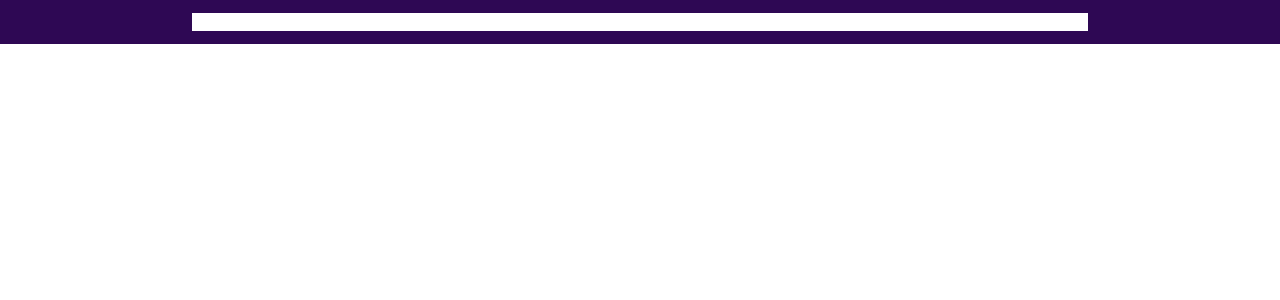
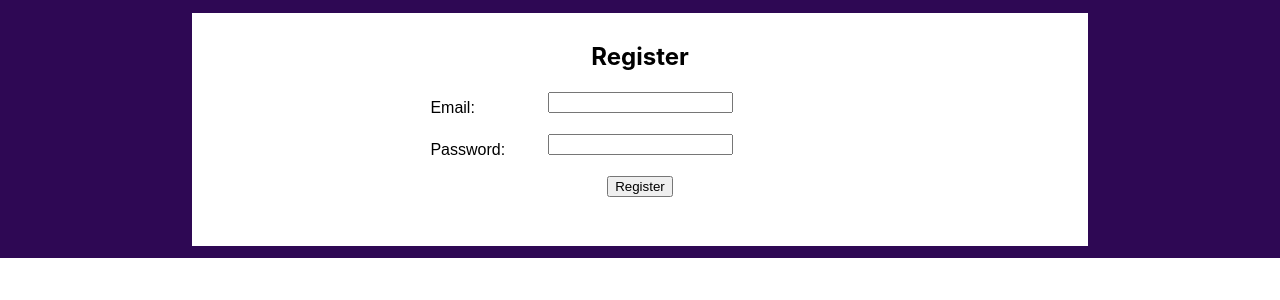
Before and after one commit to RyanG91/posts-frontend, a React (Create React App) app: page /register in a window 1280 px wide. Shown: the top 300 px of the page. Built offline with nearby package versions, Linux system fonts and the light colour scheme.

Commit message:
Added register component and function

```diff
--- a/src/App.js
+++ b/src/App.js
@@ -4,6 +4,7 @@ import { api, setJwt} from './api/init'
 import decodeJWT from 'jwt-decode'
 import NewPost from './components/NewPost'
 import Signin from './components/Signin'
+import Register from './components/Register'
 import Notfound from './components/Notfound'
 import { BrowserRouter as Router, Route, Redirect } from 'react-router-dom'
 import Post from './components/Post'
@@ -61,6 +62,24 @@ class App extends Component {
       store.dispatch({ type: 'set_loggedIn', loggedIn: false})
       store.dispatch({ type: 'set_posts', posts: [] })
     })
+  }
+
+  handleRegister = async (event) => {
+      event.preventDefault()
+      const form = event.target
+      api
+        .post('/users/register', {
+          email: form.elements.email.value,
+          password: form.elements.password.value
+        })
+        .then(res => {
+          store.dispatch({ type: 'set_registerSuccess', registerSuccess: 'Success, you have registered. Please return to the login screen and login' })
+        })
+        .catch(error => {
+          console.log(`Something went wrong`)
+          store.dispatch({ type: 'set_registerError', registerError: 'Sorry, that email is already taken'})
+        })
+
   }
 
   removeEdit = () => {
@@ -180,6 +199,10 @@ class App extends Component {
                 }
               }} />
 
+              <Route exact path="/register" render={(props) => {
+                return <Register registerError={store.getState().registerError} registerSuccess={store.getState().registerSuccess} handleRegister={this.handleRegister} />
+              }} />
+
               <Route exact path="/postings" render={() =>  {
                 if (this.token) {
                   if (store.getState().editing) {
--- /dev/null
+++ b/src/components/Register.js
@@ -0,0 +1,22 @@
+import React from "react"
+
+export default ({ handleRegister, registerSuccess, registerError }) => (
+      <div>
+        <h2>Register</h2>
+        <form onSubmit={handleRegister}>
+          { registerSuccess && <p>{ registerSuccess }</p> }
+          { registerError && <p>{ registerError }</p> }
+          <label className="info">Email: </label>
+          <input type="email" name="email" />
+          <br />
+          <br />
+          <label className="info">Password: </label>
+          <input type="password" name="password" />
+          <br />
+          <br />
+          <button type="submit">Register</button>
+        </form>
+        <br />
+        <br />
+      </div>
+)
--- a/src/config/store.js
+++ b/src/config/store.js
@@ -8,6 +8,8 @@ const initialState = {
   loggedIn: false,
   loginError: null,
   editing: null,
+  registerSuccess: null,
+  registerError: null
 }
 
 // Define reducers
@@ -24,6 +26,11 @@ const reducer = (state, action) => {
     case 'set_loggedIn':
       return { ...state, loggedIn: action.loggedIn }
 
+    case 'set_registerError':
+      return {...state, registerError: action.registerError}
+    case 'set_registerSuccess':
+      return {...state, registerSuccess: action.registerSuccess}
+
     case 'set_newPostTitle':
       return { ...state, newPostTitle: action.newPostTitle }
     case 'set_newPostBody':
--- a/src/index.js
+++ b/src/index.js
@@ -2,7 +2,6 @@ import React from 'react';
 import ReactDOM from 'react-dom';
 import './index.css';
 import App from './App';
-import * as serviceWorker from './serviceWorker';
 import store from './config/store'
 
 const render = () => ReactDOM.render(<App />, document.getElementById('root'));
```
